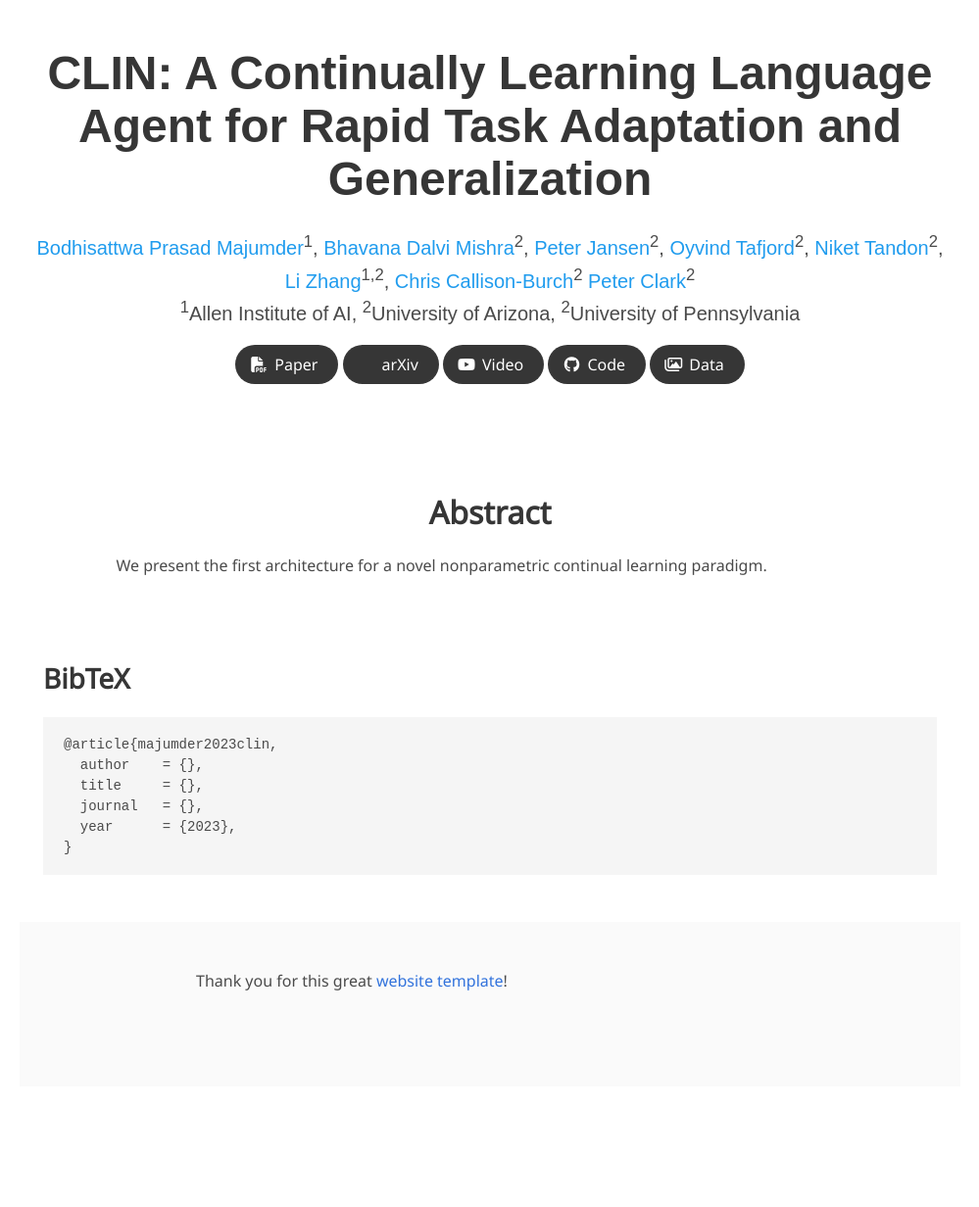
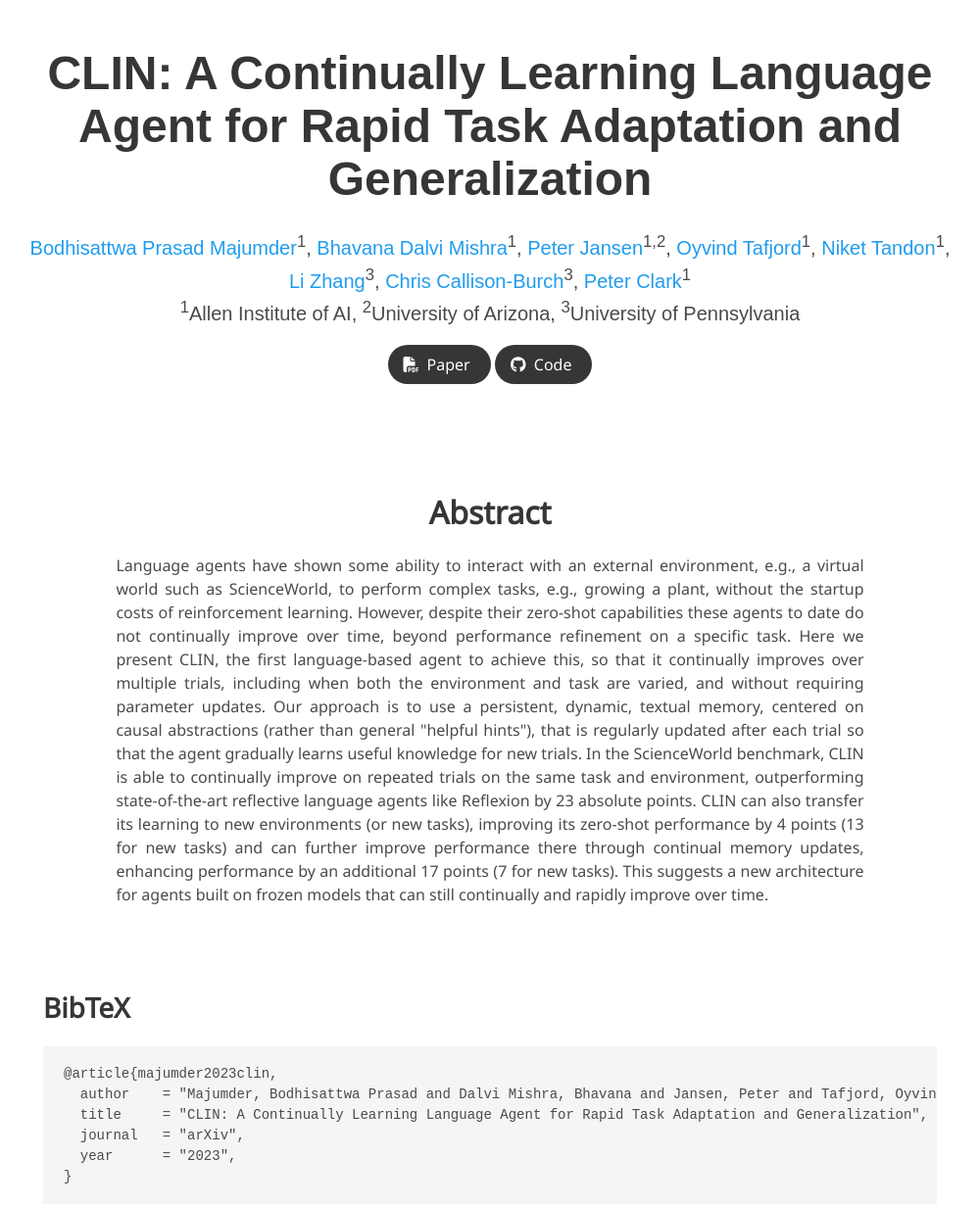
Before and after one commit to allenai/clin, a plain HTML site: page index.html in a window 1280 px wide. Shown: the top 1232 px of the page at 98% size, without its empty margins (140-1139 px from the left). Before the commit the page ends 1157 px from the top, so only its background shows below. Drawn offline with nearby package versions, Linux system fonts and the light colour scheme; some icons are missing; a web font is replaced by a local one.

Commit message:
website update

```diff
--- a/index.html
+++ b/index.html
@@ -18,7 +18,7 @@
   <link rel="stylesheet"
         href="https://cdn.jsdelivr.net/gh/jpswalsh/academicons@1/css/academicons.min.css">
   <link rel="stylesheet" href="./static/css/index.css">
-  <link rel="icon" href="./static/images/favicon.svg">
+  <link rel="icon" href="./static/images/ai2_website_top.png">
 
   <script src="https://ajax.googleapis.com/ajax/libs/jquery/3.5.1/jquery.min.js"></script>
   <script defer src="./static/js/fontawesome.all.min.js"></script>
@@ -39,31 +39,31 @@
             <span class="author-block">
               <a href="https://www.majumderb.com/">Bodhisattwa Prasad Majumder</a><sup>1</sup>,</span>
             <span class="author-block">
-              <a href="https://allenai.org/team/bhavanad">Bhavana Dalvi Mishra</a><sup>2</sup>,</span>
+              <a href="https://allenai.org/team/bhavanad">Bhavana Dalvi Mishra</a><sup>1</sup>,</span>
             <span class="author-block">
-              <a href="https://cognitiveai.org/">Peter Jansen</a><sup>2</sup>,
+              <a href="https://cognitiveai.org/">Peter Jansen</a><sup>1,2</sup>,
             </span>
             <span class="author-block">
-              <a href="https://allenai.org/team/oyvindt">Oyvind Tafjord</a><sup>2</sup>,
+              <a href="https://allenai.org/team/oyvindt">Oyvind Tafjord</a><sup>1</sup>,
             </span>
             <span class="author-block">
-              <a href="https://niket.tandon.info/">Niket Tandon</a><sup>2</sup>,
+              <a href="https://niket.tandon.info/">Niket Tandon</a><sup>1</sup>,
             </span>
             <span class="author-block">
-              <a href="https://zharry29.github.io/">Li Zhang</a><sup>1,2</sup>,
+              <a href="https://zharry29.github.io/">Li Zhang</a><sup>3</sup>,
             </span>
             <span class="author-block">
-              <a href="https://www.cis.upenn.edu/~ccb/">Chris Callison-Burch</a><sup>2</sup>
+              <a href="https://www.cis.upenn.edu/~ccb/">Chris Callison-Burch</a><sup>3</sup>,
             </span>
             <span class="author-block">
-              <a href="https://allenai.org/team/peterc">Peter Clark</a><sup>2</sup>
+              <a href="https://allenai.org/team/peterc">Peter Clark</a><sup>1</sup>
             </span>
           </div>
 
           <div class="is-size-5 publication-authors">
             <span class="author-block"><sup>1</sup>Allen Institute of AI</span>,
             <span class="author-block"><sup>2</sup>University of Arizona</span>,
-            <span class="author-block"><sup>2</sup>University of Pennsylvania</span>
+            <span class="author-block"><sup>3</sup>University of Pennsylvania</span>
           </div>
 
           <div class="column has-text-centered">
@@ -78,7 +78,7 @@
                   <span>Paper</span>
                 </a>
               </span>
-              <span class="link-block">
+              <!-- <span class="link-block">
                 <a href=""
                    class="external-link button is-normal is-rounded is-dark">
                   <span class="icon">
@@ -86,9 +86,9 @@
                   </span>
                   <span>arXiv</span>
                 </a>
-              </span>
+              </span> -->
               <!-- Video Link. -->
-              <span class="link-block">
+              <!-- <span class="link-block">
                 <a href=""
                    class="external-link button is-normal is-rounded is-dark">
                   <span class="icon">
@@ -96,10 +96,10 @@
                   </span>
                   <span>Video</span>
                 </a>
-              </span>
+              </span> -->
               <!-- Code Link. -->
               <span class="link-block">
-                <a href=""
+                <a href="https://github.com/allenai/clin"
                    class="external-link button is-normal is-rounded is-dark">
                   <span class="icon">
                       <i class="fab fa-github"></i>
@@ -108,14 +108,14 @@
                   </a>
               </span>
               <!-- Dataset Link. -->
-              <span class="link-block">
+              <!-- <span class="link-block">
                 <a href=""
                    class="external-link button is-normal is-rounded is-dark">
                   <span class="icon">
                       <i class="far fa-images"></i>
                   </span>
                   <span>Data</span>
-                  </a>
+                  </a> -->
             </div>
 
           </div>
@@ -125,8 +125,6 @@
   </div>
 </section>
 
-
-
 <section class="section">
   <div class="container is-max-desktop">
     <!-- Abstract. -->
@@ -135,7 +133,7 @@
         <h2 class="title is-3">Abstract</h2>
         <div class="content has-text-justified">
           <p>
-            We present the first architecture for a novel nonparametric continual learning paradigm.
+            Language agents have shown some ability to interact with an external environment, e.g., a virtual world such as ScienceWorld, to perform complex tasks, e.g.,  growing a plant, without the startup costs of reinforcement learning. However, despite their zero-shot capabilities these agents to date do not continually improve over time, beyond performance refinement on a specific task. Here we present CLIN, the first language-based agent to achieve this, so that it continually improves over multiple trials, including when both the environment and task are varied, and without requiring parameter updates. Our approach is to use a persistent, dynamic, textual memory, centered on causal abstractions (rather than general "helpful hints"), that is regularly updated after each trial so that the agent gradually learns useful knowledge for new trials. In the ScienceWorld benchmark, CLIN is able to continually improve on repeated trials on the same task and environment, outperforming state-of-the-art reflective language agents like Reflexion by 23 absolute points. CLIN can also transfer its learning to new environments (or new tasks), improving its zero-shot performance by 4 points (13 for new tasks) and can further improve performance there through continual memory updates, enhancing performance by an additional 17 points (7 for new tasks). This suggests a new architecture for agents built on frozen models that can still continually and rapidly improve over time.
           </p>
           <p>
 
@@ -153,10 +151,10 @@
   <div class="container is-max-desktop content">
     <h2 class="title">BibTeX</h2>
     <pre><code>@article{majumder2023clin,
-  author    = {},
-  title     = {},
-  journal   = {},
-  year      = {2023},
+  author    = "Majumder, Bodhisattwa Prasad and Dalvi Mishra, Bhavana and Jansen, Peter and Tafjord, Oyvind and Tandon, Niket and Zhang, Li and Callison-Burch, Burch and Clark, Peter",
+  title     = "CLIN: A Continually Learning Language Agent for Rapid Task Adaptation and Generalization",
+  journal   = "arXiv",
+  year      = "2023",
 }</code></pre>
   </div>
 </section>
@@ -165,13 +163,14 @@
 <footer class="footer">
   <div class="container">
     <div class="columns is-centered">
-      <div class="column is-8">
+      <!-- <div class="column is-8"> -->
         <div class="content">
-          <p> Thank you for this great <a
+          <p>All rights reserved <a
+          href="https://allenai.org/">@Allen Institute of AI</a>. Thank you for this great <a
             href="https://github.com/nerfies/nerfies.github.io">website template</a>!
           </p>
         </div>
-      </div>
+      <!-- </div> -->
     </div>
   </div>
 </footer>
```
Also changed, not shown: static/images/ai2_website_top.png (added).
